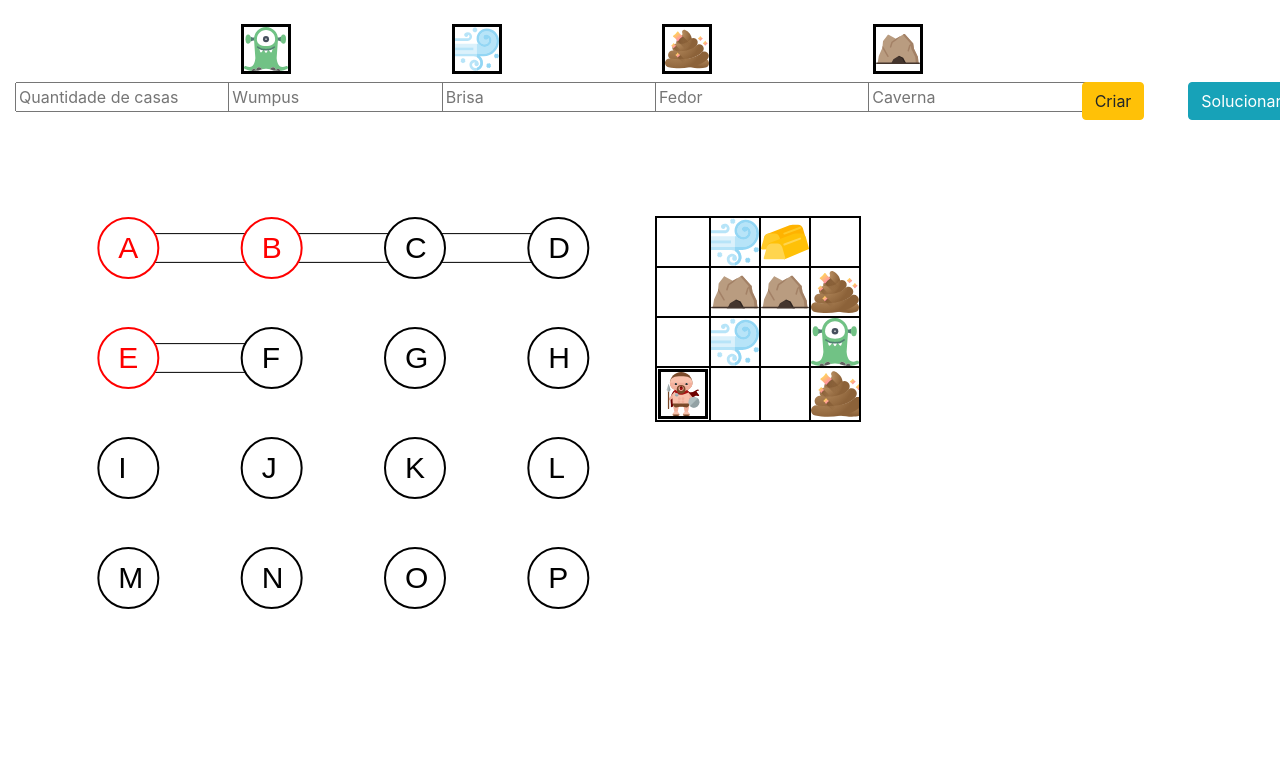
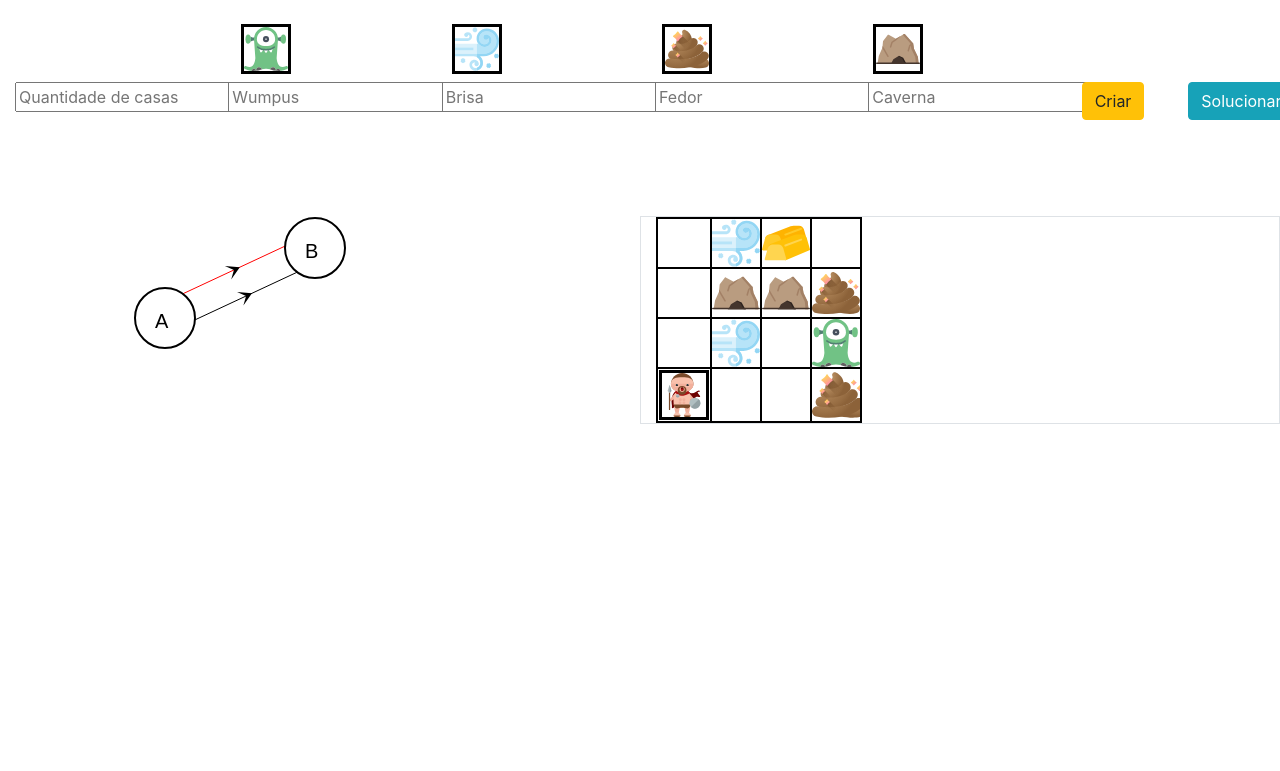
Before and after one commit to GabrielStringhini/wumpus, a website: page principal.html in a window 1280 px wide. Drawn offline with nearby package versions, Linux system fonts and the light colour scheme.

Commit message:
corrigdo bug multiplas aresas na mesma direcao

```diff
--- a/grafos.js
+++ b/grafos.js
@@ -5,8 +5,8 @@ const tamanhoFlecha = 15;
 
 class Grafo {
     constructor(canvasVertices, canvasArestas) {
-        this._canvasVertices = document.getElementById(canvasVertices);
-        this._canvasArestas = document.getElementById(canvasArestas);
+        this._canvasVertices = $(`#${canvasVertices}`).get(0);
+        this._canvasArestas = $(`#${canvasArestas}`).get(0);
         this._ctxVertices = this._canvasVertices.getContext("2d");
         this._ctxArestas = this._canvasArestas.getContext("2d");
         this._arrastando = null;
@@ -14,10 +14,19 @@ class Grafo {
         this._vertices = {};
         this._grafo = {};
 
+        $(this._canvasVertices)
+            .prop("width", 600)
+            .prop("height", 400);
+
+        $(this._canvasArestas)
+            .prop("width", 600)
+            .prop("height", 400);
+
         this._canvasVertices.onmousedown = (e) => {
+            const { top, left } = $(this._canvasArestas).offset();
             Object.entries(this._vertices).map(([id, vertice]) => {
-                const distancia = Math.sqrt((vertice.x - e.pageX) ** 2 + (vertice.y - e.pageY) ** 2);
-                if (distancia + 15 <= (vertice.raio ?? raio)) {
+                const distancia = Math.sqrt((vertice.x - (e.pageX - left)) ** 2 + (vertice.y - (e.pageY - top)) ** 2);
+                if (distancia <= (vertice.raio ?? raio)) {
                     this._arrastando = { id, vertice };
                     return;
                 }
@@ -26,8 +35,9 @@ class Grafo {
 
         this._canvasVertices.onmousemove = (e) => {
             if (this._arrastando) {
-                this.vertice(this._arrastando.id, 'x', e.pageX);
-                this.vertice(this._arrastando.id, 'y', e.pageY);
+                const { top, left } = $(this._canvasArestas).offset();
+                this.vertice(this._arrastando.id, 'x', (e.pageX - left));
+                this.vertice(this._arrastando.id, 'y', (e.pageY - top));
             }
         }
 
@@ -134,7 +144,6 @@ class Grafo {
     }
 
     renderArestas() {
-      console.log('renderArestas');
         Object.keys(this._vertices).map(nomeOrigem => {
             const origem = this._grafo[nomeOrigem];
             Object.keys(origem).map(nomeDestino => {
@@ -144,6 +153,7 @@ class Grafo {
                         custo: aresta.custo,
                         ativa: aresta.ativa,
                         desenhada: aresta.desenhada,
+                        direcionada: true,
                         origem: this._vertices[nomeOrigem],
                         destino: this._vertices[nomeDestino]
                     };
@@ -158,7 +168,7 @@ class Grafo {
         this._ctxVertices.save();
         this._ctxVertices.lineWidth = 2;
         this._ctxVertices.strokeStyle = vertice.ativo ? corAtivo : cor;
-        this._ctxVertices.font = "30px Arial";
+        this._ctxVertices.font = `${vertice.raio ? vertice.raio - 10 : raio - 10}px Arial`;
         this._ctxVertices.fillStyle = vertice.ativo ? corAtivo : cor;
         this._ctxVertices.arc(vertice.x, vertice.y, vertice.raio ?? raio, 0, Math.PI * 2, false);
         this._ctxVertices.stroke();
@@ -176,19 +186,20 @@ class Grafo {
 
         const diferencaX = Math.abs(aresta.destino.x - aresta.origem.x);
         const diferencaY = Math.abs(aresta.destino.y - aresta.origem.y);
-        // let anguloOrigem = diferencaX ? Math.atan(diferencaY / diferencaX) : Math.atan(0);
-        // let anguloDestino = diferencaY ? Math.atan(diferencaX / diferencaY) : Math.atan(0);
-        let anguloOrigem = Math.atan(diferencaY / diferencaX);
-        let anguloDestino = Math.atan(diferencaX / diferencaY);
+        const anguloOrigemOriginal = Math.atan(diferencaY / diferencaX);
+        const anguloDestinoOriginal = Math.atan(diferencaX / diferencaY);
 
-        const angulosOrigem = this.calculaAngulos(anguloOrigem, quantidade);
-        const angulosDestino = this.calculaAngulos(anguloDestino, quantidade);
+        const angulosOrigem = this.calculaAngulos(anguloOrigemOriginal, quantidade);
+        const angulosDestino = this.calculaAngulos(anguloDestinoOriginal, quantidade);
 
-        anguloOrigem = angulosOrigem[desenhadas];
-        anguloDestino = angulosDestino[desenhadas];
+        const anguloOrigem = angulosOrigem[desenhadas];
+        const anguloDestino = angulosDestino[desenhadas];
 
-        // if (quantidade == 2 && desenhadas == 1) anguloOrigem = - anguloOrigem;
-        // if (quantidade == 2 && desenhadas == 1) anguloDestino = - anguloDestino;
+        // const comprimentoAresta = Math.sqrt((aresta.destino.y - aresta.origem.y) ** 2 + (aresta.destino.x - aresta.origem.x) ** 2);
+        // const meiaAresta = comprimentoAresta / 2;
+        let xFlecha = 0;
+        let yFlecha = 0;
+        let anguloFlecha = 0;
 
         // Se diferencaX for negativa signica que o destino está à esquerda do origem.
         // Se diferencaY for negativa significa que o destino está acima do origem.
@@ -203,31 +214,95 @@ class Grafo {
             y: Math.cos(anguloDestino) * (aresta.destino.raio ?? raio)
         };
 
+        /**
+         * (saidaX, saidaY): ponto onde a aresta sai do vertice de origem.
+         * (chegadaX, chegadaY): ponto onde a aresta sai do vertice de chegada.
+         */
         if (aresta.origem.x > aresta.destino.x) {
             if (aresta.origem.y > aresta.destino.y) {
-                this._ctxArestas.moveTo(aresta.origem.x - origem.x, aresta.origem.y - origem.y);
-                this._ctxArestas.lineTo(aresta.destino.x + destino.x, aresta.destino.y + destino.y);
+                const saidaX = aresta.origem.x - origem.x;
+                const saidaY = aresta.origem.y - origem.y;
+                const chegadaX = aresta.destino.x + destino.x;
+                const chegadaY = aresta.destino.y + destino.y;
+                const hipotenusa = Math.sqrt(Math.abs(chegadaY-saidaY)**2 + Math.abs(chegadaX-saidaX)**2);
+                const angulo = Math.atan((chegadaY-saidaY) / (chegadaX-saidaX));
+                xFlecha = saidaX - (Math.cos(angulo) * (hipotenusa / 2));
+                yFlecha = saidaY - (Math.sin(angulo) * (hipotenusa / 2));
+                this._ctxArestas.moveTo(saidaX, saidaY);
+                this._ctxArestas.lineTo(chegadaX, chegadaY);
+                anguloFlecha = -90 * Math.PI / 180 + anguloOrigemOriginal;
             } else {
-                this._ctxArestas.moveTo(aresta.origem.x - origem.x, aresta.origem.y + origem.y);
-                this._ctxArestas.lineTo(aresta.destino.x + destino.x, aresta.destino.y - destino.y);
+                const saidaX = aresta.origem.x - origem.x;
+                const saidaY = aresta.origem.y + origem.y;
+                const chegadaX = aresta.destino.x + destino.x;
+                const chegadaY = aresta.destino.y - destino.y;
+                const hipotenusa = Math.sqrt(Math.abs(chegadaY-saidaY)**2 + Math.abs(chegadaX-saidaX)**2);
+                const angulo = Math.atan((chegadaY-saidaY) / (chegadaX-saidaX));
+                xFlecha = saidaX - (Math.cos(angulo) * (hipotenusa / 2));
+                yFlecha = saidaY - (Math.sin(angulo) * (hipotenusa / 2));
+                anguloFlecha = -90 * Math.PI / 180 - anguloOrigemOriginal;
+                this._ctxArestas.moveTo(saidaX, saidaY);
+                this._ctxArestas.lineTo(chegadaX, chegadaY);
             }
         } else {
             if (aresta.origem.y > aresta.destino.y) {
-                this._ctxArestas.moveTo(aresta.origem.x + origem.x, aresta.origem.y - origem.y);
-                this._ctxArestas.lineTo(aresta.destino.x - destino.x, aresta.destino.y + destino.y);
+                const saidaX = aresta.origem.x + origem.x;
+                const saidaY = aresta.origem.y - origem.y;
+                const chegadaX = aresta.destino.x - destino.x;
+                const chegadaY = aresta.destino.y + destino.y;
+                const hipotenusa = Math.sqrt(Math.abs(chegadaY-saidaY)**2 + Math.abs(chegadaX-saidaX)**2);
+                const angulo = Math.atan((chegadaY-saidaY) / (chegadaX-saidaX));
+                xFlecha = saidaX + (Math.cos(angulo) * (hipotenusa / 2));
+                yFlecha = saidaY + (Math.sin(angulo) * (hipotenusa / 2));
+                this._ctxArestas.moveTo(saidaX, saidaY);
+                this._ctxArestas.lineTo(chegadaX, chegadaY);
+                anguloFlecha = 90 * Math.PI / 180 - anguloOrigemOriginal;
             } else {
-                this._ctxArestas.moveTo(aresta.origem.x + origem.x, aresta.origem.y + origem.y);
-                this._ctxArestas.lineTo(aresta.destino.x - destino.x, aresta.destino.y - destino.y);
+                const saidaX = aresta.origem.x + origem.x;
+                const saidaY = aresta.origem.y + origem.y;
+                const chegadaX = aresta.destino.x - destino.x;
+                const chegadaY = aresta.destino.y - destino.y;
+                const hipotenusa = Math.sqrt(Math.abs(chegadaY-saidaY)**2 + Math.abs(chegadaX-saidaX)**2);
+                const angulo = Math.atan((chegadaY-saidaY) / (chegadaX-saidaX));
+                xFlecha = saidaX + (Math.cos(angulo) * (hipotenusa / 2));
+                yFlecha = saidaY + (Math.sin(angulo) * (hipotenusa / 2));
+                this._ctxArestas.moveTo(saidaX, saidaY);
+                this._ctxArestas.lineTo(chegadaX, chegadaY);
+                anguloFlecha = 90 * Math.PI / 180 + anguloOrigemOriginal;
             }
         }
+
+        // const meiaAresta = Math.sqrt((chegadaY - saidaY) ** 2 + (chegadaX - saidaX) ** 2) / 2;
+        // const comprimentoAresta = Math.sqrt((chegadaY - saidaY) ** 2 + (chegadaX - saidaX) ** 2) / 2;
+        // const meiaAresta = comprimentoAresta / 2;
 
         this._ctxArestas.stroke();
         this._ctxArestas.restore();
         this._ctxArestas.closePath();
+
+        if (aresta.direcionada) {
+            const flecha = { x: xFlecha, y: yFlecha, lado: 15, angulo: anguloFlecha };
+            this.desenhaFlecha(flecha);
+        }
+
         // Marca que a aresta já foi desenhada.
         this._grafo[aresta.origem.nome][aresta.destino.nome].map((a, i) => {
             if (a.id == aresta.id) this._grafo[aresta.origem.nome][aresta.destino.nome][i].desenhada = true;
         });
+    }
+
+    desenhaFlecha(flecha) {
+        const altura = flecha.lado * Math.sqrt(3) / 2;
+        this._ctxArestas.translate(flecha.x, flecha.y);
+        this._ctxArestas.rotate(flecha.angulo);
+        this._ctxArestas.translate(-flecha.x, -flecha.y);
+        this._ctxArestas.moveTo(flecha.x, flecha.y);
+        this._ctxArestas.lineTo(flecha.x + flecha.lado / 2, flecha.y + altura / 2);
+        this._ctxArestas.lineTo(flecha.x, flecha.y - altura / 2);
+        this._ctxArestas.lineTo(flecha.x - flecha.lado / 2, flecha.y + altura / 2);
+        this._ctxArestas.closePath();
+        this._ctxArestas.fill();
+        this._ctxArestas.setTransform(1, 0, 0, 1, 0, 0);
     }
 
     limparVertices() {
@@ -235,7 +310,6 @@ class Grafo {
     }
 
     limparArestas() {
-      console.log('limparArestas');
         this._ctxArestas.clearRect(0, 0, this._canvasArestas.width, this._canvasArestas.height);
         Object.keys(this._vertices).map(nomeOrigem => {
             const origem = this._grafo[nomeOrigem];
@@ -248,35 +322,37 @@ class Grafo {
     }
 }
 
-// const grafo = new Grafo('camada1', 'camada2');
-// grafo.adicionarVertice({ nome: 'A', x: 100, y: 80 });
-// grafo.adicionarVertice({ nome: 'B', x: 300, y: 80 });
+const grafo = new Grafo('camada1', 'camada2');
+grafo.adicionarVertice({ nome: 'A', x: 150, y: 150 });
+grafo.adicionarVertice({ nome: 'B', x: 300, y: 80 });
 // grafo.adicionarVertice({ nome: 'C', x: 150, y: 150 });
 // grafo.adicionarVertice({ nome: 'D', x: 110, y: 300 });
 //
-// grafo.renderVertices();
-// grafo.adicionarAresta('A', 'B', 100, true, true);
-// grafo.adicionarAresta('A', 'B', 20, true);
+grafo.renderVertices();
+grafo.adicionarAresta('A', 'B', 100, true, true);
+grafo.adicionarAresta('A', 'B', 20, true);
 // grafo.adicionarAresta('A', 'B', 10, true);
 // grafo.adicionarAresta('B', 'C', 10, true);
 // grafo.adicionarAresta('A', 'C', 30, true);
 // grafo.adicionarAresta('B', 'D', 30, true, true);
 // grafo.adicionarAresta('A', 'D', 30, true, true);
 
-// grafo.renderArestas();
+grafo.renderArestas();
 // grafo.ativarVertices(['A', 'B']);
 // console.log('grafo', grafo);
 
-const g = Grafo.criaGrafoMatriz('camada1', ["A", "B", "C", "D", "E", "F", "G", "H", "I", "J", "K", "L", "M", "N", "O", "P"], 4);
-g.renderVertices();
-g.adicionarAresta('A', 'B', 1);
-g.adicionarAresta('B', 'A', 2);
-g.adicionarAresta('B', 'C', 3);
-g.adicionarAresta('C', 'B', 4);
-g.adicionarAresta('F', 'E', 1);
-g.adicionarAresta('E', 'F', 2);
-g.adicionarAresta('C', 'D', 1);
-g.adicionarAresta('D', 'C', 1);
+// const g = Grafo.criaGrafoMatriz('camada1', ["A", "B", "C", "D", "E", "F", "G", "H", "I", "J", "K", "L", "M", "N", "O", "P"], 4);
+// g.renderVertices();
+// g.adicionarAresta('A', 'B', 1);
+// g.adicionarAresta('B', 'A', 2);
+// g.adicionarAresta('A', 'E', 1);
+// g.adicionarAresta('E', 'A', 2);
+// g.adicionarAresta('B', 'C', 3);
+// g.adicionarAresta('C', 'B', 4);
+// g.adicionarAresta('F', 'E', 1);
+// g.adicionarAresta('E', 'F', 2);
+// g.adicionarAresta('C', 'D', 1);
+// g.adicionarAresta('D', 'C', 1);
 
 // g.adicionarAresta('A', 'D', 5);
 // g.adicionarAresta('D', 'A', 6);
@@ -298,6 +374,6 @@ g.adicionarAresta('D', 'C', 1);
 // g.adicionarAresta('E', 'B', 22);
 // g.adicionarAresta('E', 'H', 23);
 // g.adicionarAresta('H', 'E', 24);
-g.renderArestas();
-//
-g.ativarVertices(['A', 'B', 'E'])
+// g.renderArestas();
+
+// g.ativarVertices(['A', 'B', 'E'])
--- a/principal.html
+++ b/principal.html
@@ -50,13 +50,13 @@
       </div>
       </form>
       <div class="row mt-5">
-        <div class="col-6">
-          <div style="position: relative;">
-              <canvas id="camada2" width="800" height="600" style="position: absolute; left: 0; top: 0; z-index: 0;"></canvas>
-              <canvas id="camada1" width="800" height="600" style="position: absolute; left: 0; top: 0; z-index: 1;"></canvas>
+        <div class="col-6 d-flex">
+          <div style="position: relative;" class="w-100">
+              <canvas id="camada2" style="position: absolute; z-index: 0;"></canvas>
+              <canvas id="camada1" style="position: absolute; z-index: 1;"></canvas>
           </div>
         </div>
-        <div class="col-6 mt-5">
+        <div class="col-6 mt-5 border">
           <table id="tabuleiro"></table>
         </div>
       </div>
```
